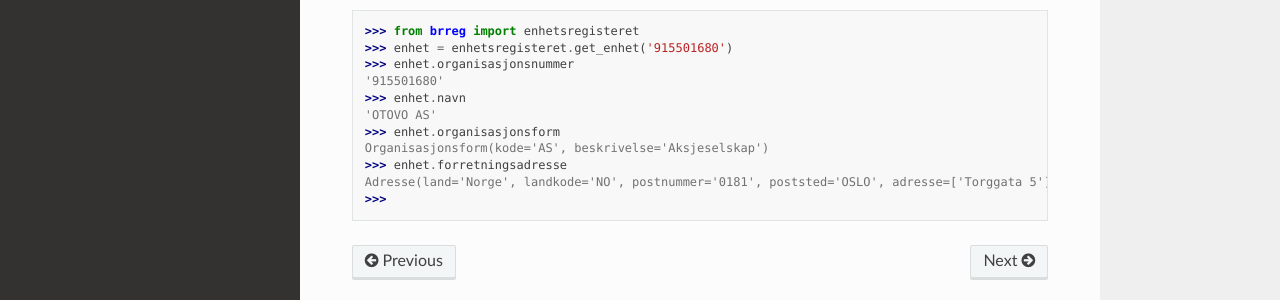
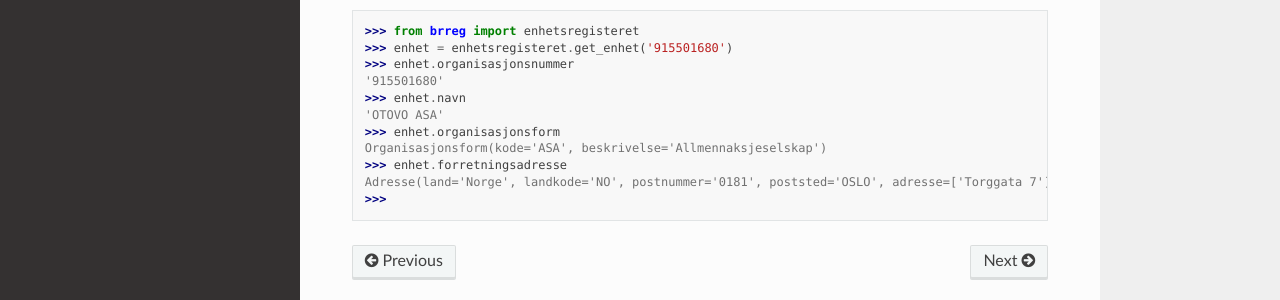
Before and after one commit to crdbrd/python-brreg, a Sphinx documentation site: the page built from docs/quickstart.rst, in a window 1280 px wide. Shown: the part 303-603 px from the top of the page. Built offline with Sphinx 7.4.7 and the Read the Docs theme 2.0.0, drawn with Linux system fonts in a browser that asks for light colours.

Commit message:
docs: Update quickstart with fresh example data

```diff
--- a/docs/quickstart.rst
+++ b/docs/quickstart.rst
@@ -16,9 +16,9 @@ To get details about an organization ("enhet") given its organization number:
 >>> enhet.organisasjonsnummer
 '915501680'
 >>> enhet.navn
-'OTOVO AS'
+'OTOVO ASA'
 >>> enhet.organisasjonsform
-Organisasjonsform(kode='AS', beskrivelse='Aksjeselskap')
+Organisasjonsform(kode='ASA', beskrivelse='Allmennaksjeselskap')
 >>> enhet.forretningsadresse
-Adresse(land='Norge', landkode='NO', postnummer='0181', poststed='OSLO', adresse=['Torggata 5'], kommune='OSLO', kommunenummer='0301')
+Adresse(land='Norge', landkode='NO', postnummer='0181', poststed='OSLO', adresse=['Torggata 7'], kommune='OSLO', kommunenummer='0301')
 >>>
```
